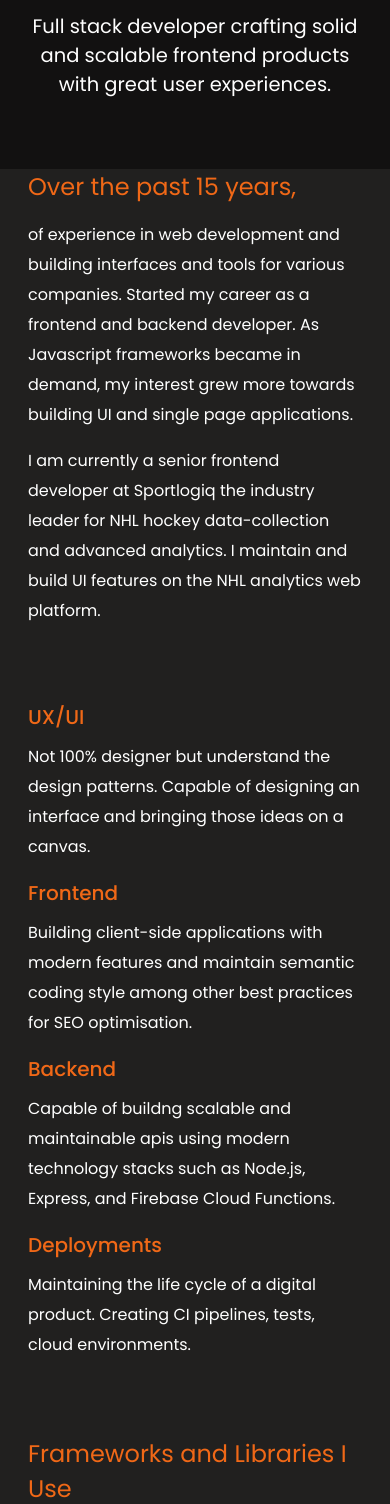
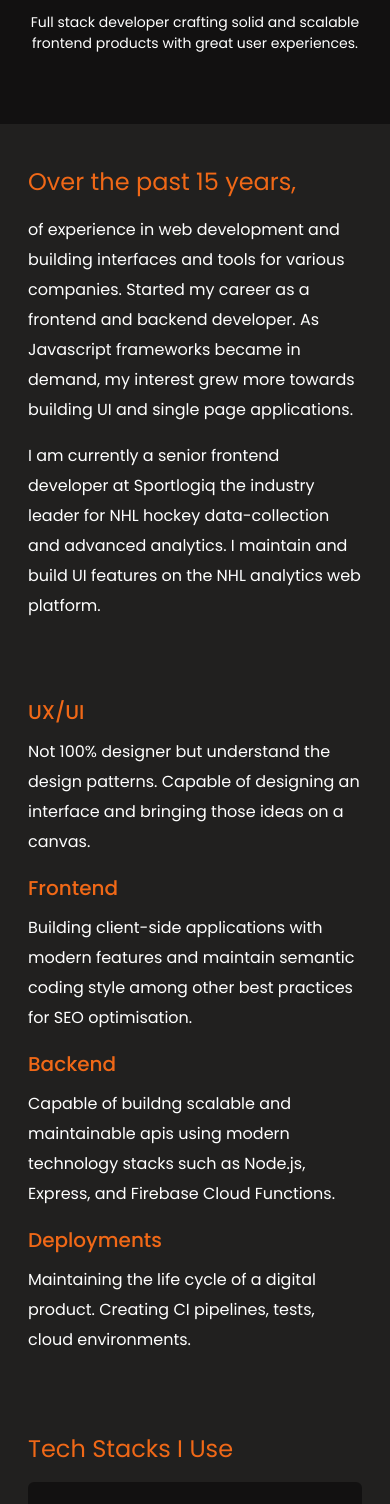
Before and after one commit to JGSolutions/jerry-gagliano, a Next.js app: page / in a window 390 px wide. Shown: the part 432-1936 px from the top of the page. Built offline with nearby package versions, Linux system fonts and the light colour scheme.

Commit message:
small ersponsive css touchups

```diff
--- a/components/hero/hero.module.css
+++ b/components/hero/hero.module.css
@@ -28,6 +28,5 @@
     margin-right: 16px;
     max-width: 700px;
     text-align: center;
-    font-size: var(--fs-medium);
-    font-size: clamp(16px, 5vw, var(--fs-medium));
+    font-size: clamp(14px, 3.5vw, var(--fs-medium));
 }
--- a/pages/_document.js
+++ b/pages/_document.js
@@ -9,6 +9,8 @@ function MyDocument() {
                 <link rel="preconnect" href="https://fonts.gstatic.com" crossOrigin="true"></link>
                 <link href="https://fonts.googleapis.com/css2?family=Poppins:ital,wght@0,400;0,500;0,600;0,700;1,400;1,500;1,600;1,700&display=swap" rel="stylesheet"></link>
                 <link href="https://fonts.googleapis.com/css2?family=Source+Code+Pro&display=swap" rel="stylesheet"></link>
+
+                <meta name="theme-color" content="#121111" />
             </Head>
             <body>
                 <Main />
--- a/pages/index.js
+++ b/pages/index.js
@@ -124,7 +124,7 @@ export default function Home({ allPostsData }) {
           <div className="container">
             <div className="row">
               <div className="col">
-                <h2 className={styles.h2}>Frameworks and Libraries I Use</h2>
+                <h2 className={styles.h2}>Tech Stacks I Use</h2>
               </div>
             </div>
             <div className="row">
--- a/styles/Home.module.css
+++ b/styles/Home.module.css
@@ -5,7 +5,7 @@
 }
 
 .main {
-  padding: 4rem 0;
+  padding: 40px 0;
 }
 
 .skillContainer {
@@ -44,7 +44,7 @@
 
 @media (max-width: 600px) {
   .main {
-    padding: 0 16px;
+    padding: 40px 16px;
   }
 }
 
```
